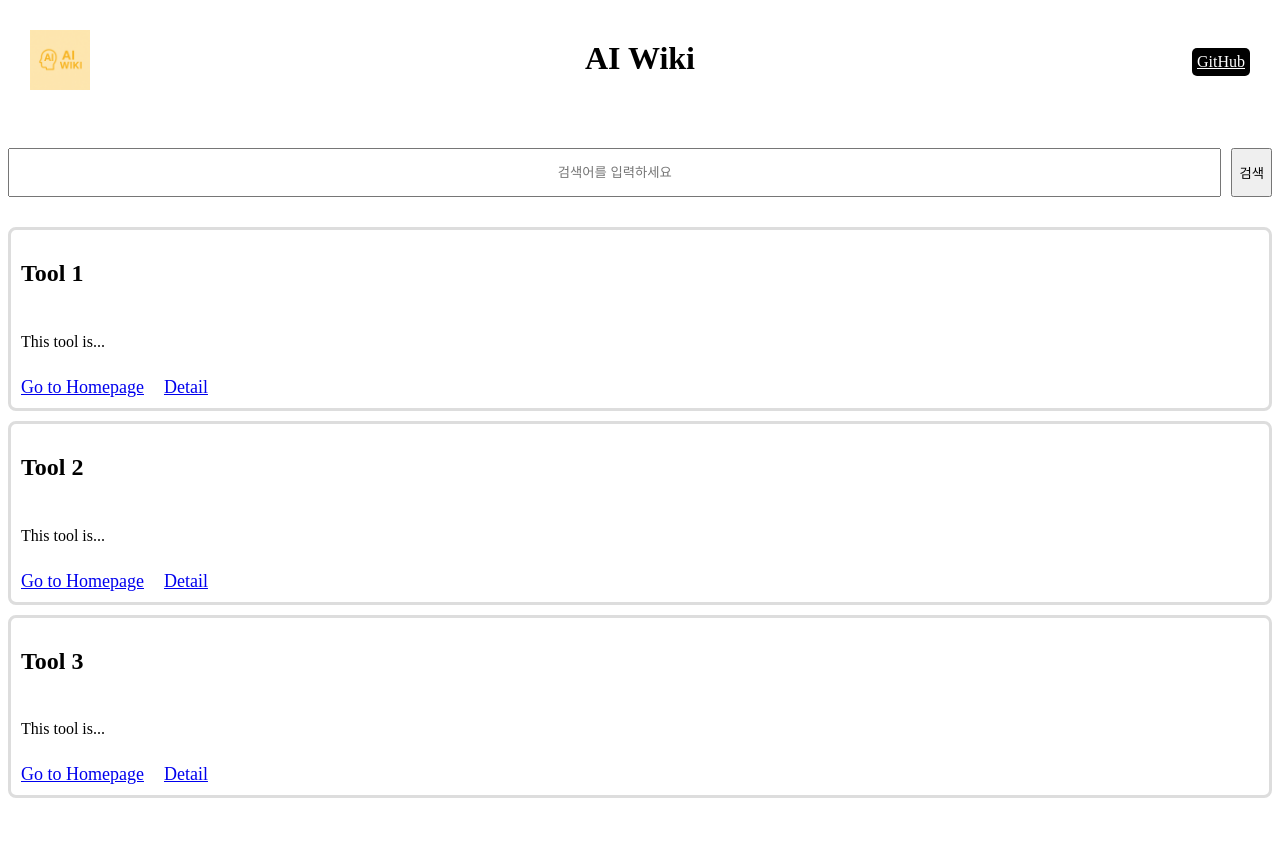
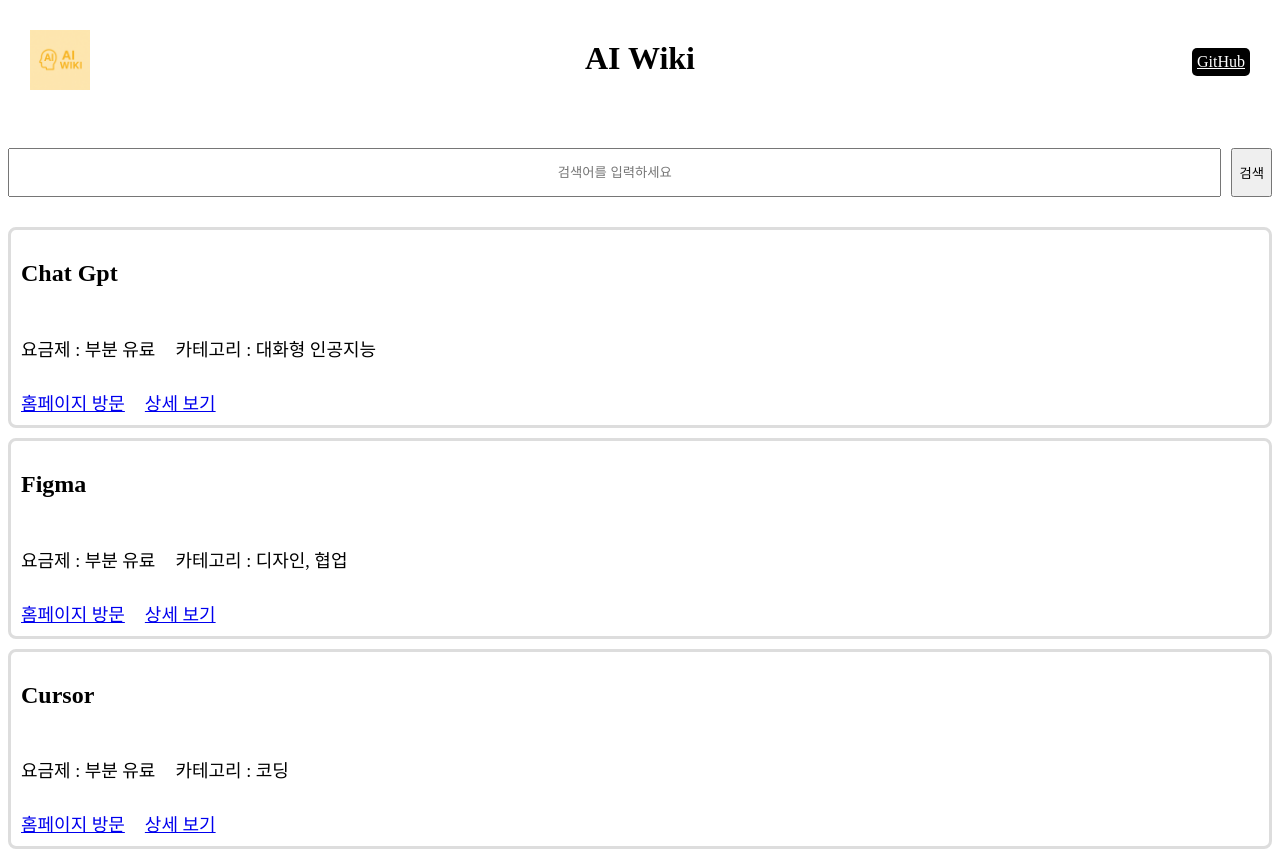
Before and after one commit to SUN-AAA/aiwiki, a React (Vite) app: page / in a window 1280 px wide. Before the commit the page ends 806 px from the top, so only its background shows below. Built offline with nearby package versions, Linux system fonts and the light colour scheme.

Commit message:
fix: test data, detail page contents, list contents

```diff
--- a/src/components/List.jsx
+++ b/src/components/List.jsx
@@ -4,19 +4,28 @@
 const List = () => {
     const tools = [
         {
-            name: "Tool 1",
-            content: "This tool is...",
-            link: "https://www.aiwiki.kr"
+            name: "Chat Gpt",
+            price: "부분 유료",
+            category: "대화형 인공지능",
+            platform: "웹/앱",
+            content: "OpenAI 플랫폼 회원가입 후 무료 혹은 유료 구독제로 이용할 수 있으며, 회원가입을 하고 채팅을 하듯이 챗봇에 질문을 입력하는 것만으로 AI를 이용할 수 있다. 어떤 유형의 글을 입력해도 이에 맞는 답변이 생성되는 시도가 이루어진다. 스마트폰으로도 OpenAI 플랫폼에 들어가면 이용할 수 있다.",
+            link: "https://chatgpt.com/"
         },
         {
-            name: "Tool 2",
-            content: "This tool is...",
-            link: "https://www.aiwiki.kr"
+            name: "Figma",
+            price: "부분 유료",
+            category: "디자인, 협업",
+            platform: "웹",
+            content: "웹 기반 UI/UX 디자인 및 프로토타이핑, 협업툴 플랫폼이다. 부분 유료 프로그램이지만, 개인으로 사용한다면 사실상 무료 프로그램이다. 피그마는 자체가 웹 기반이기 때문에 피그마 계정 소유자가 링크를 공유하여 여러 명이 아트 보드를 확인하며 동시에 온라인으로 실시간 작업을 진행할 수 있다. 디자이너와 개발자의 소통을 도와주는 기능이 많다. 개발자가 참조할 수 있는 정보를 주는 ‘개발 툴바’가 있으며, 마우스 툴바로도 수칫값을 확인할 수 있어 가이드라인이 없어도 빠른 작업이 가능하다.",
+            link: "https://www.figma.com/ko-kr/ai/"
         },
         {
-            name: "Tool 3",
-            content: "This tool is...",
-            link: "https://www.aiwiki.kr"
+            name: "Cursor",
+            price: "부분 유료",
+            category: "코딩",
+            platform: "통합개발환경(IDE)",
+            content: "Visual Studio Code를 포크해서 만들어진 통합 개발 환경으로, 코드 작성, 디버깅, 수정 등 다양한 개발 작업을 AI의 도움으로 효율화할 수 있는 툴이다. Cursor는 GPT-4o, Claude 4 Sonnet 등 다양한 AI 모델을 지원하며, 코드 작성 및 디버깅 속도를 대폭 향상시키는 것을 목표로 하고 있다. 또한 자연어를 활용해 코드 작성, 수정, 명령어 변환 등 다양한 작업을 간단히 수행할 수 있다.",
+            link: "https://cursor.com/"
         },
     ]
 
@@ -25,10 +34,15 @@
             {tools.map((tool, index) => (
                 <div key={index} className="tool-item">
                     <h2>{tool.name}</h2>
-                    <p>{tool.content}</p>
+
+                    <div className="explane">
+                        <p>요금제 : {tool.price}</p>
+                        <p>카테고리 : {tool.category}</p>
+                    </div>
+
                     <div className="button">
-                        <a href={tool.link} target="_blank" rel="noopener noreferrer">Go to Homepage</a>
-                        <Link to={"/detail"} className="Detail" state={{tool}}>Detail</Link>
+                        <a href={tool.link} target="_blank" rel="noopener noreferrer">홈페이지 방문</a>
+                        <Link to={"/detail"} className="Detail" state={{tool}}>상세 보기</Link>
                     </div>
                 </div>
             ))}
--- a/src/pages/Detail.jsx
+++ b/src/pages/Detail.jsx
@@ -10,10 +10,15 @@
   return (
     <div className="Detail">
         <Header/>
-        <hr></hr>
+        <hr/>
+
         <h1>{tool.name}</h1>
-        <p>{tool.content}</p>
-        <a href={tool.link} target="_blank" rel="noopener noreferrer">Go to Homepage</a>
+        <p>요금제 : {tool.price}</p>
+        <p>카테고리 : {tool.category}</p>
+        <p>사용 플랫폼 : {tool.platform}</p>
+        <a href={tool.link} target="_blank" rel="noopener noreferrer">홈페이지 방문</a>
+        <p className="content">상세 설명 <br/> {tool.content}</p>
+
         <div className="link">
             <Link to={"/"}>Home</Link>
         </div>
--- a/src/styles/Detail.css
+++ b/src/styles/Detail.css
@@ -17,3 +17,10 @@
     border-radius: 5px;
     padding: 5px;
 }
+
+.content {
+    text-align: center;
+    border: 3px solid #ddd;
+    padding: 10px;
+    border-radius: 8px;
+}
--- a/src/styles/List.css
+++ b/src/styles/List.css
@@ -19,3 +19,9 @@
   gap: 20px;
   font-size: 18px;
 }
+
+.explane {
+  display: flex;
+  gap: 20px;
+  font-size: 18px;
+}
```
